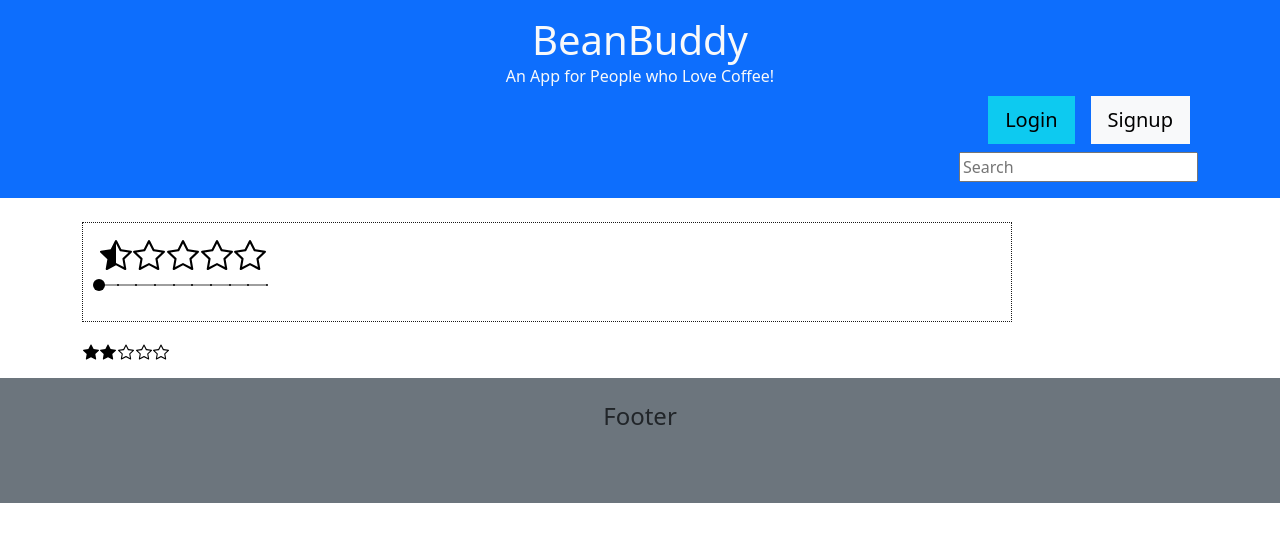
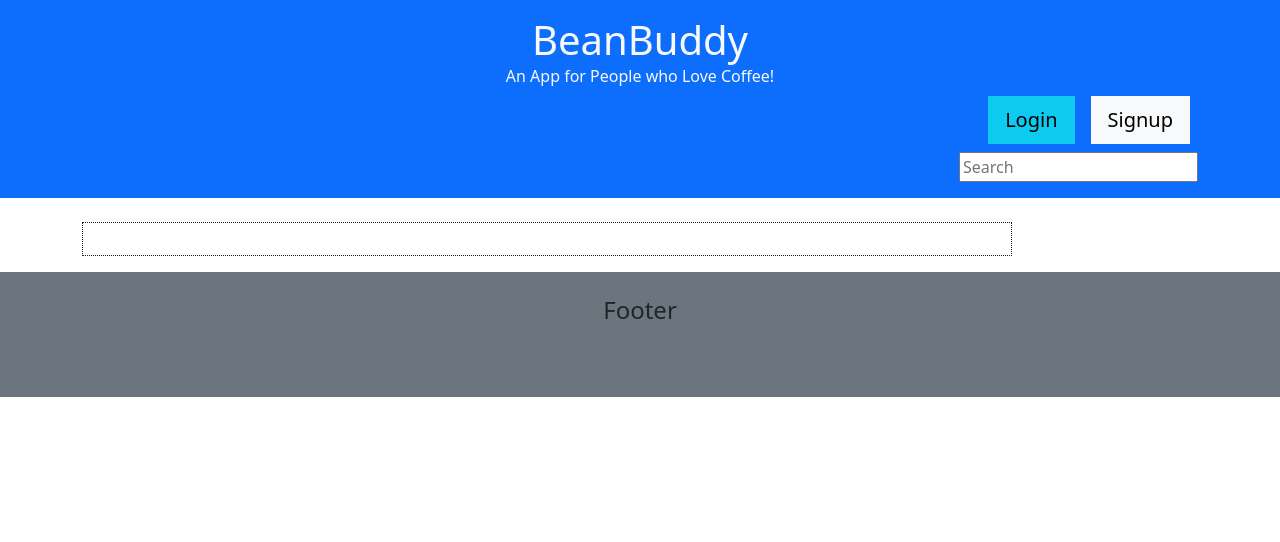
Before and after one commit to danielstewart914/beanBuddy, a React (Create React App) app in the folder client/: page / in a window 1280 px wide. Shown: the top 542 px of the page. Built offline with nearby package versions, Linux system fonts and the light colour scheme.

Commit message:
Removed Test code from homepage

```diff
--- a/client/src/pages/Home.js
+++ b/client/src/pages/Home.js
@@ -1,9 +1,6 @@
-import React, { useState } from 'react';
-import StarRating from '../components/StarRating';
-import StarRatingInput from '../components/StarRatingInput';
+import React from 'react';
 
 const Home = () => {
-  const [ rating, setRating ] = useState( 1 );
   return (
     <main>
       <div className='flex-row justify-center'>
@@ -11,10 +8,9 @@ const Home = () => {
           className='col-12 col-md-10 mb-3 p-3'
           style={{ border: '1px dotted #1a1a1a' }}
         >
-          <StarRatingInput rating={rating} setRating={setRating} />
         </div>
         <div className='col-12 col-md-8 mb-3'>
-          <StarRating rating={ 4 } />
+          {}
         </div>
       </div>
     </main>
```
